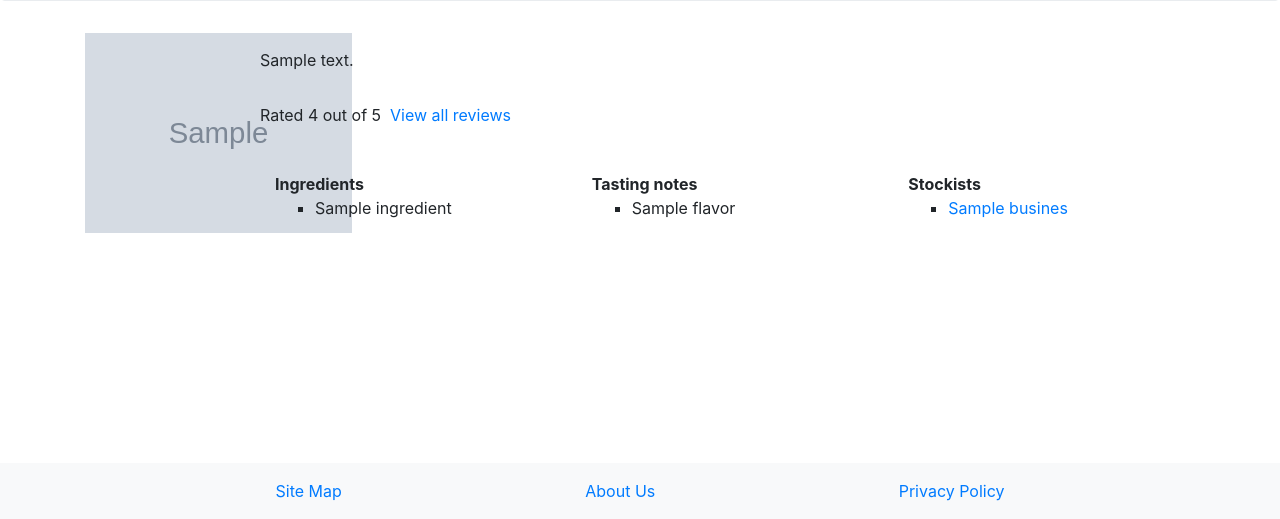
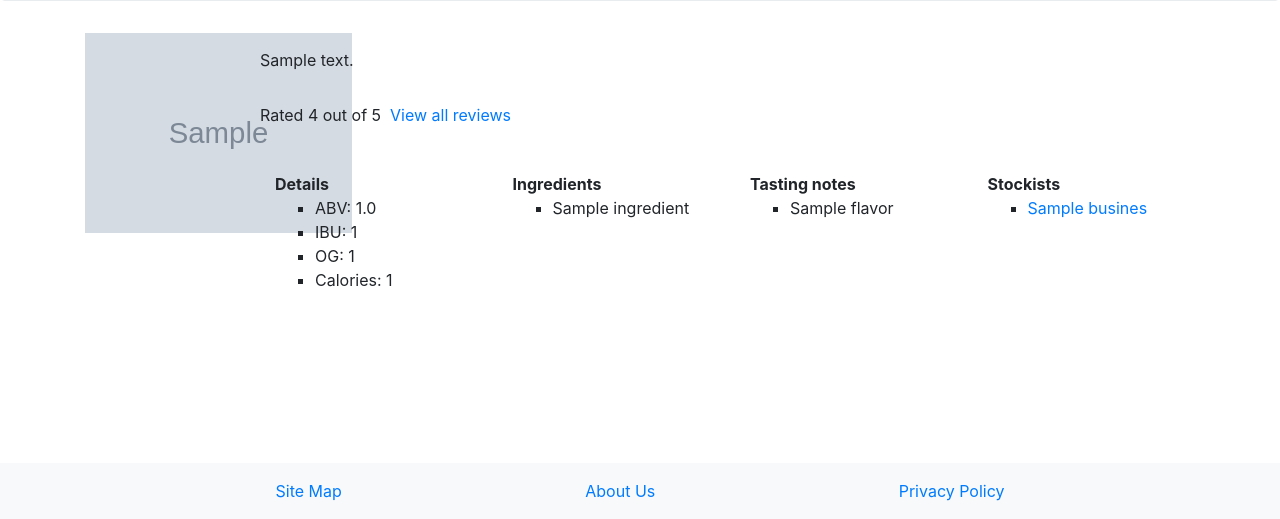
Before and after one commit to David132639/draughtcraft, a Django app: a page that uses templates/dac/beer.html in a window 1280 px wide. Shown: the part 281-800 px from the top of the page. Run offline with Django 3.2, Linux system fonts and the light colour scheme; tables that the repository leaves empty hold one stand-in row (values such as "Sample post"); grey boxes marked "Sample" are stand-in pictures; some libraries are stand-ins or nearby versions.

Commit message:
Beer details added

```diff
--- a/templates/dac/beer.html
+++ b/templates/dac/beer.html
@@ -37,7 +37,16 @@ Details of {{ beer.name }}
           {% endif %}
         </div>
         <div class="row">
-          <div class="col-md-4">
+          <div class="col-md-3">
+            <strong>Details</strong><br/>
+            <ul id="details">
+              <li>ABV: {{ beer.abv }}</li>
+              <li>IBU: {{beer.ibu}}</li>
+              <li>OG: {{beer.og}}</li>
+              <li>Calories: {{beer.calories}}</li>
+            </ul>
+          </div>
+          <div class="col-md-3">
             <strong>Ingredients</strong><br/>
             <ul id="ingredients">
               {% for ingredient in beer.ingredients.all %}
@@ -45,7 +54,7 @@ Details of {{ beer.name }}
               {% endfor %}
           </div>
 
-          <div class="col-md-4">
+          <div class="col-md-3">
             <strong>Tasting notes</strong>
               <ul id="flavours">
                 {% for flavor in beer.flavors.all %}
@@ -54,7 +63,7 @@ Details of {{ beer.name }}
               </ul>
           </div>
 
-          <div class="col-md-4">
+          <div class="col-md-3">
             <strong>Stockists</strong>
             {% if stockists %}
               <ul>
```
